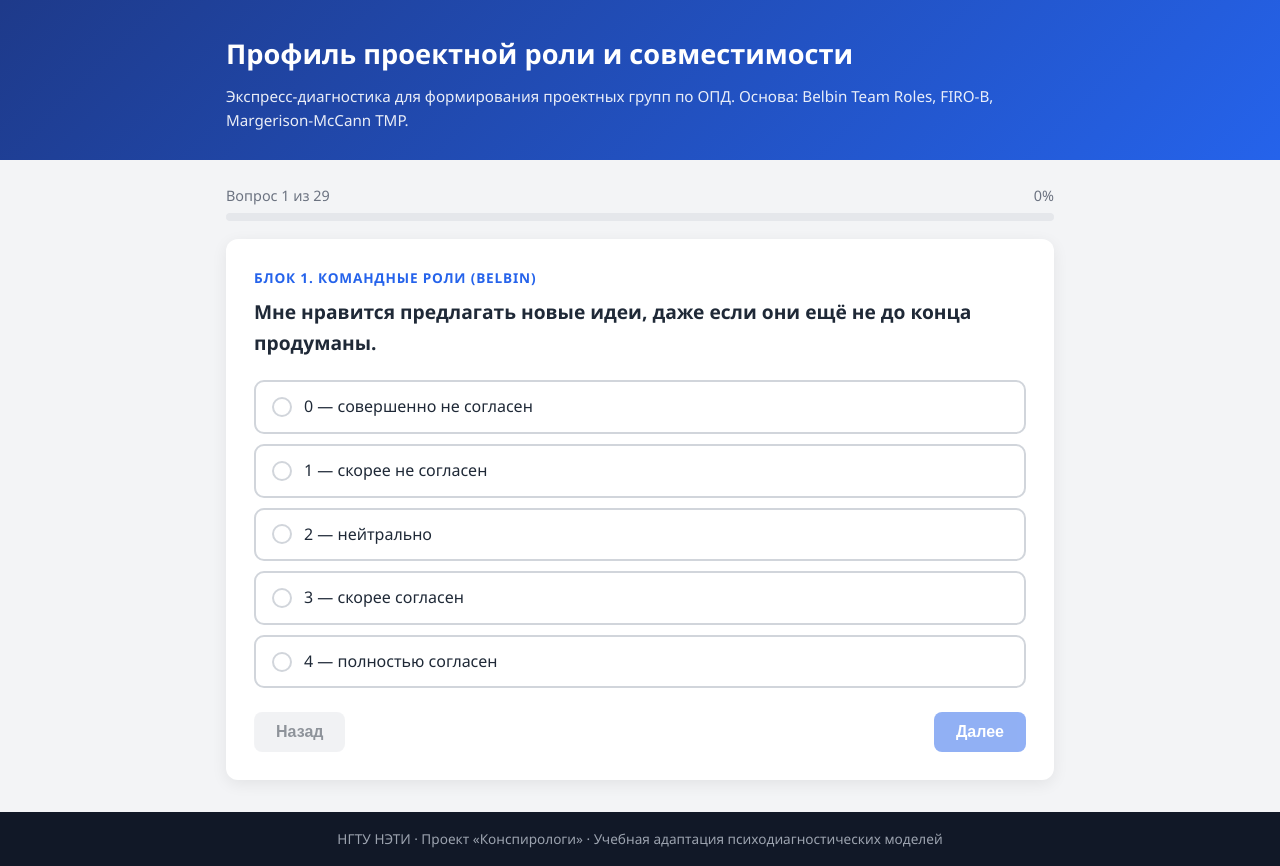
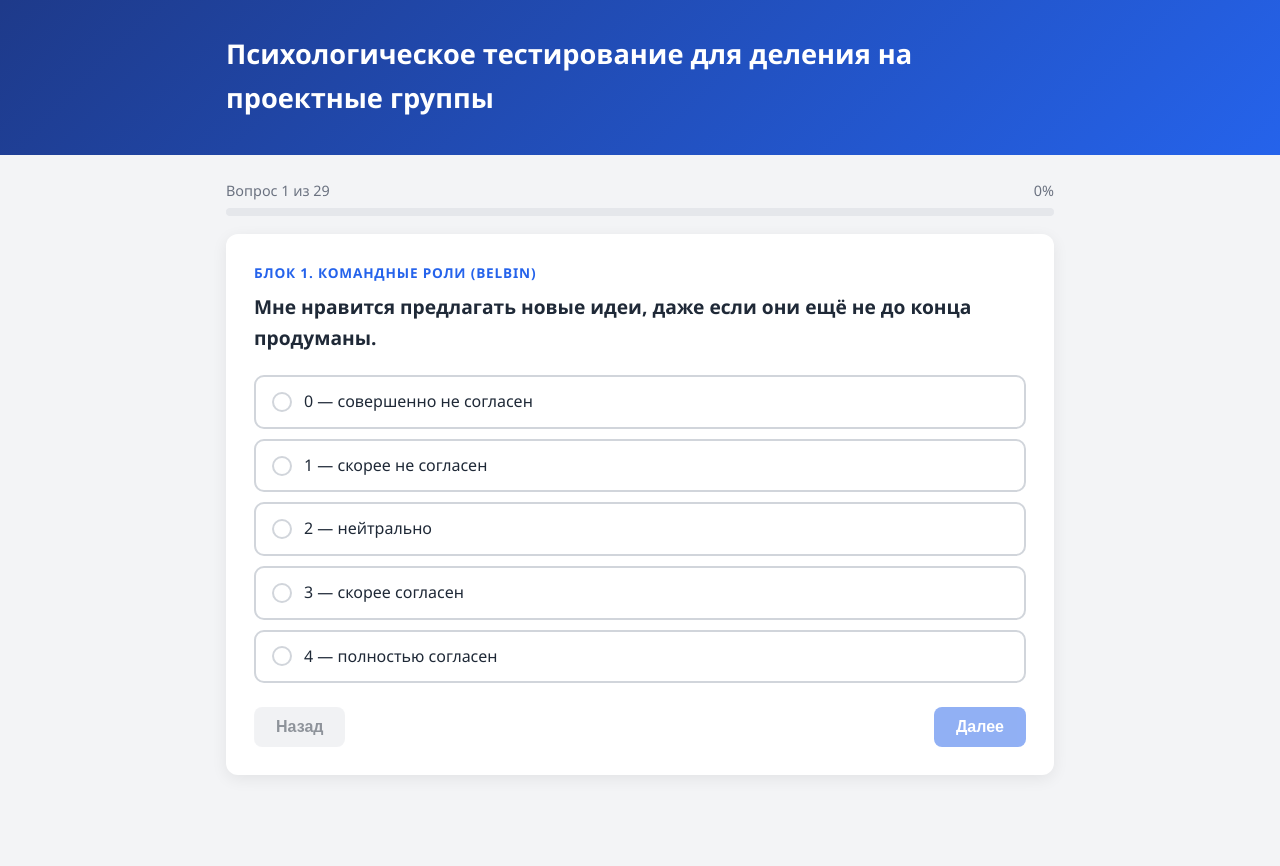
Before and after one commit to nikday38/opd-test, a plain HTML site: page index.html in a window 1280 px wide. Both pictures are taken after a click on the button "Начать тест". After the commit the page ends 807 px from the top, so only its background shows below. Drawn offline with Linux system fonts and the light colour scheme.

Commit message:
Update index.html

```diff
--- a/index.html
+++ b/index.html
@@ -3,21 +3,18 @@
 <head>
   <meta charset="UTF-8" />
   <meta name="viewport" content="width=device-width, initial-scale=1.0" />
-  <title>Профиль проектной роли и совместимости</title>
+  <title>Психологическое тестирование для деления на проектные группы</title>
   <link rel="stylesheet" href="style.css" />
 </head>
 <body>
   <header class="header">
     <div class="container">
-      <h1>Профиль проектной роли и совместимости</h1>
-      <p class="subtitle">
-        Экспресс-диагностика для формирования проектных групп по ОПД.
-        Основа: Belbin Team Roles, FIRO-B, Margerison-McCann TMP.
-      </p>
+      <h1>Психологическое тестирование для деления на проектные группы</h1>
     </div>
   </header>
 
   <main class="container">
+    <!-- Экран приветствия -->
     <section id="screen-intro" class="screen active">
       <div class="card">
         <h2>Инструкция</h2>
@@ -38,6 +35,7 @@
       </div>
     </section>
 
+    <!-- Экран теста -->
     <section id="screen-test" class="screen">
       <div class="progress-wrap">
         <div class="progress-info">
@@ -52,7 +50,11 @@
       <div class="card question-card">
         <p class="question-block" id="question-block">Блок 1. Командные роли</p>
         <h2 id="question-text">Текст вопроса</h2>
-        <div class="options" id="options"></div>
+
+        <div class="options" id="options">
+          <!-- варианты генерируются JS -->
+        </div>
+
         <div class="nav-buttons">
           <button id="btn-prev" class="btn btn-secondary" disabled>Назад</button>
           <button id="btn-next" class="btn btn-primary" disabled>Далее</button>
@@ -60,18 +62,19 @@
       </div>
     </section>
 
+    <!-- Экран результата -->
     <section id="screen-result" class="screen">
       <div class="card">
         <h2>Результат тестирования</h2>
         <p class="result-intro" id="result-intro"></p>
 
-        <h3>Командные роли (Belbin)</h3>
+        <h3>Командные роли</h3>
         <div id="roles-result" class="result-block"></div>
 
-        <h3>Межличностные потребности (FIRO)</h3>
+        <h3>Межличностные потребности</h3>
         <div id="firo-result" class="result-block"></div>
 
-        <h3>Рабочие предпочтения (Margerison-McCann)</h3>
+        <h3>Рабочие предпочтения</h3>
         <div id="work-result" class="result-block"></div>
 
         <h3>Рекомендации для формирования группы</h3>
@@ -85,12 +88,6 @@
     </section>
   </main>
 
-  <footer class="footer">
-    <div class="container">
-      <p>НГТУ НЭТИ · Проект «Конспирологи» · Учебная адаптация психодиагностических моделей</p>
-    </div>
-  </footer>
-
   <script src="script.js"></script>
 </body>
 </html>
```
